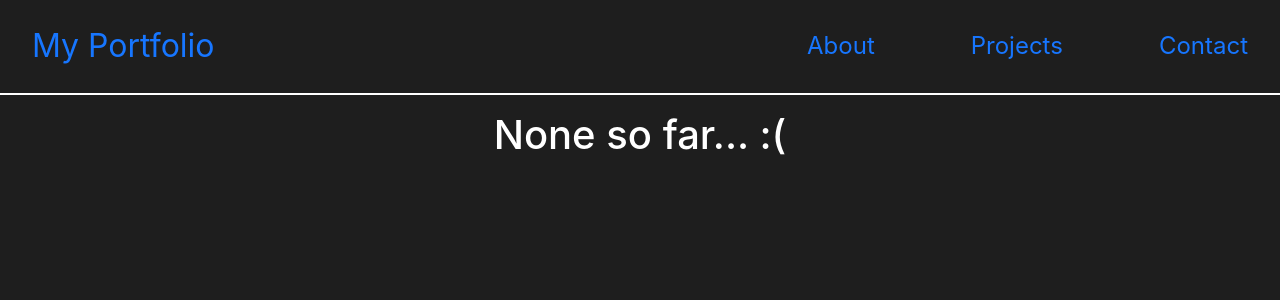
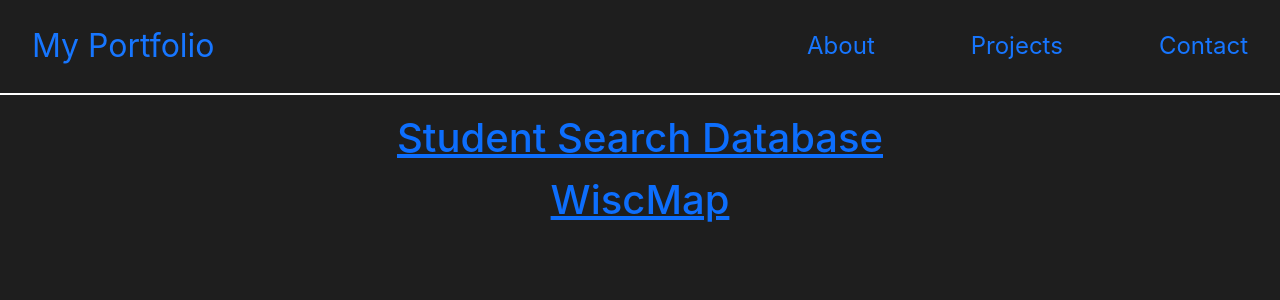
Before and after one commit to IntelAntique/IntelAntique.github.io, a React (Create React App) app in the folder my-app/: page /Projects in a window 1280 px wide. Shown: the top 300 px of the page. Built offline with nearby package versions, Linux system fonts and the light colour scheme; a small style sheet from the web is missing.

Commit message:
Projects added

```diff
--- a/my-app/src/pages/Projects.js
+++ b/my-app/src/pages/Projects.js
@@ -1,7 +1,8 @@
 import './Projects.css'
 
 export default function Projects(){
-    return <h1>
-        None so far... :(
-    </h1>
+    return <div>
+        <a href="https://github.com/IntelAntique/Student-Search-Database"><h1> Student Search Database</h1></a>
+        <a href="https://github.com/IntelAntique/WiscMap"><h1 > WiscMap </h1></a>
+    </div>
 }
```
